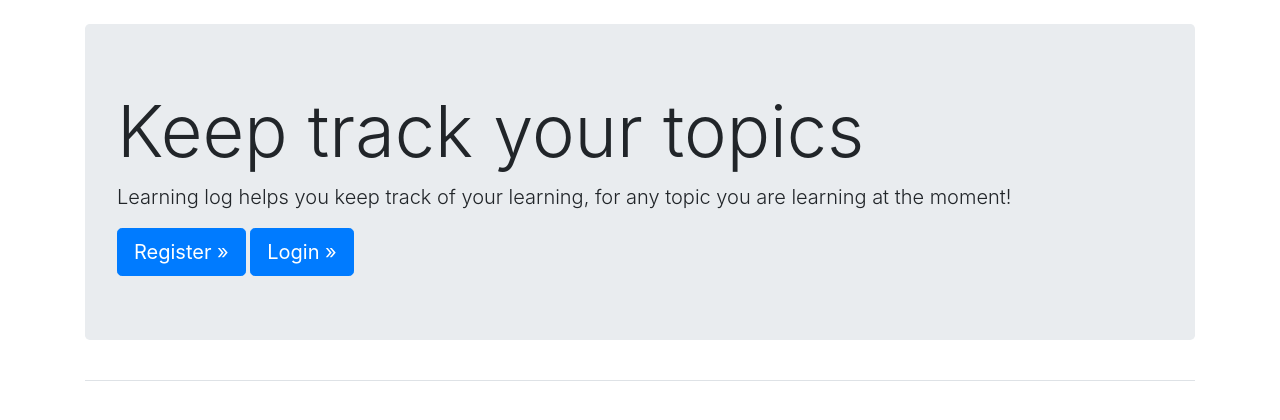
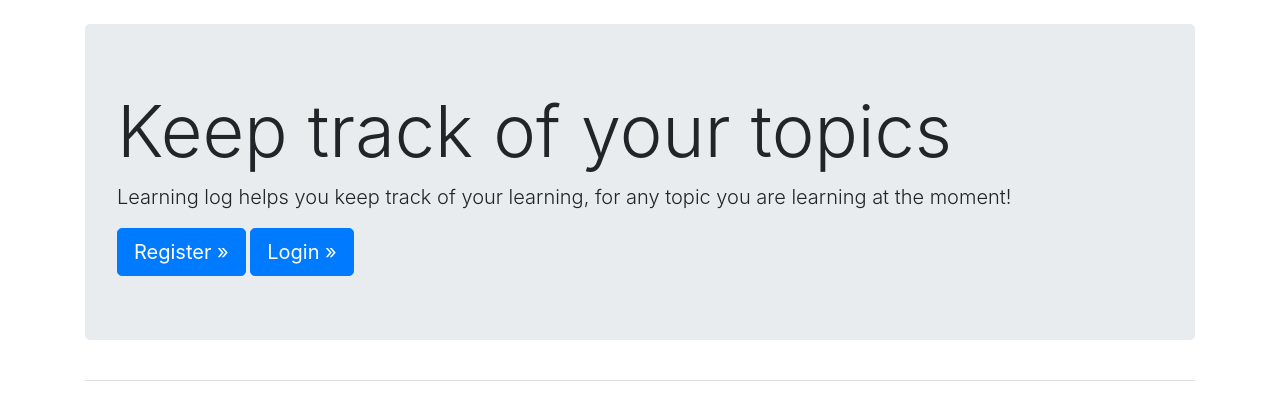
Before and after one commit to RancoX/ccdjango, a Django app: page / in a window 1280 px wide. Shown: the part 58-478 px from the top of the page. Run offline with Django 4.2, Linux system fonts and the light colour scheme; some libraries are stand-ins or nearby versions.

Commit message:
final commit

```diff
--- a/learning_logs/templates/learning_logs/index.html
+++ b/learning_logs/templates/learning_logs/index.html
@@ -2,7 +2,7 @@
 
 {% block page_header %}
     <div class="jumbotron">
-        <h1 class="display-3">Keep track your topics</h1>
+        <h1 class="display-3">Keep track of your topics</h1>
         <p class="lead">Learning log helps you keep track of your learning, for any topic you are learning at the moment!</p>
         {% if user.is_authenticated %}
             <a class="btn btn-lg btn-primary" href="{% url 'learning_logs:new_topic' %}" role="button">Add a topic &raquo</a>
```
